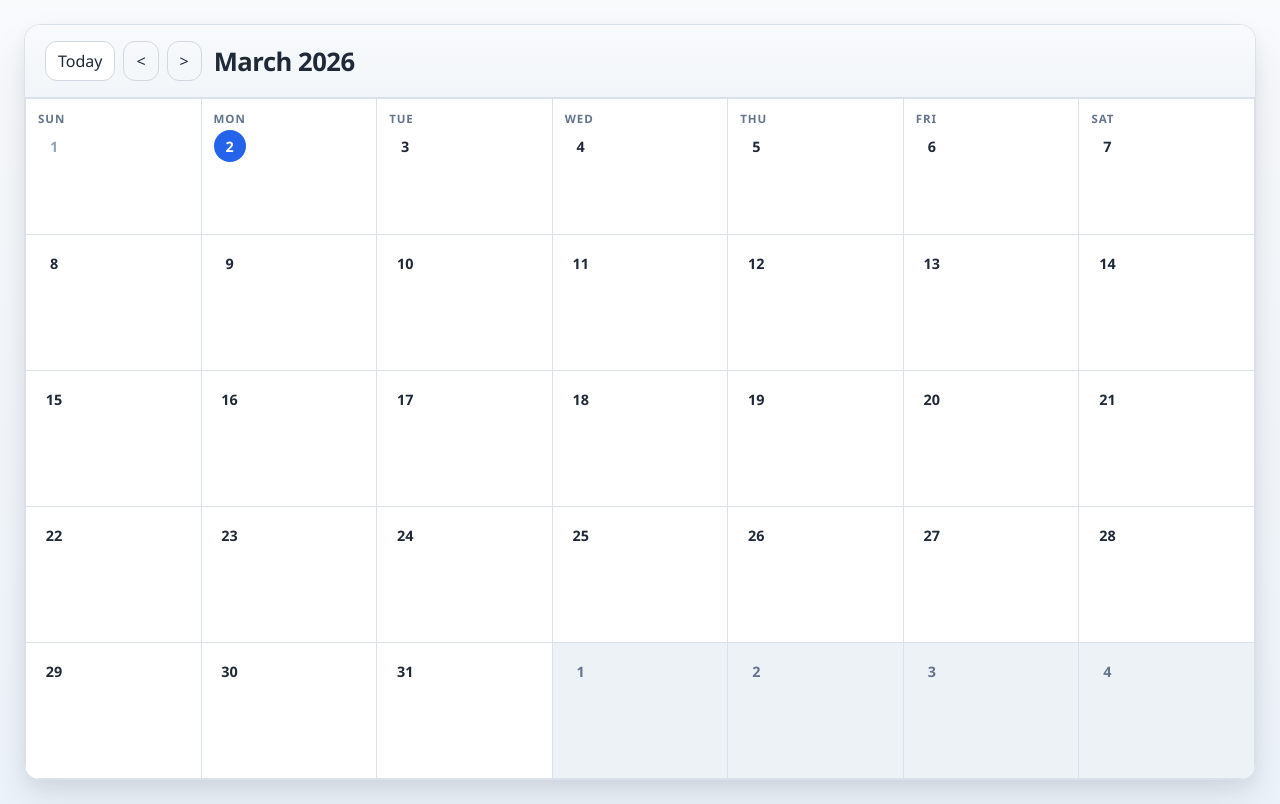
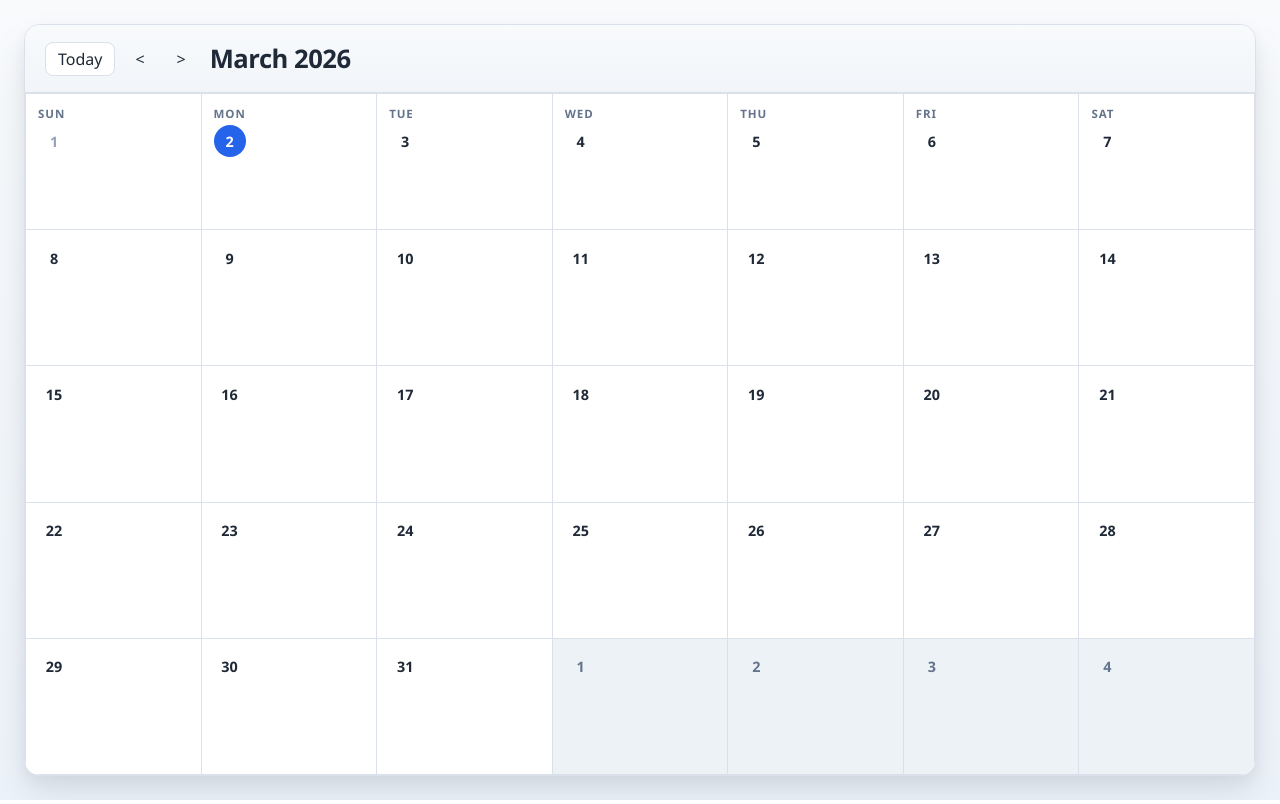
Before and after one commit to Mohaniish2208/Calendar-Final-Project, a React (Vite) app: page / in a window 1280 px wide. Built offline with nearby package versions, Linux system fonts and the light colour scheme.

Commit message:
button border issues fixed

```diff
--- a/src/components/Calendar/Calendar.tsx
+++ b/src/components/Calendar/Calendar.tsx
@@ -127,8 +127,7 @@ function eventAriaLabel(calendarEvent: CalendarEvent, showTimeRange: boolean): s
 }
 
 function getFocusableElements(container: HTMLElement): HTMLElement[] {
-  const focusableSelector =
-    'button:not([disabled]), [href], input:not([disabled]), select:not([disabled]), textarea:not([disabled]), [tabindex]:not([tabindex="-1"])'
+  const focusableSelector = 'button:not([disabled]), [href], input:not([disabled]), select:not([disabled]), textarea:not([disabled]), [tabindex]:not([tabindex="-1"])'
 
   return Array.from(container.querySelectorAll<HTMLElement>(focusableSelector)).filter((element) => !element.hasAttribute("aria-hidden"))
 }
@@ -188,12 +187,7 @@ function useModalFocusTrap(isOpen: boolean, dialogRef: RefObject<HTMLDivElement
   }, [dialogRef, isOpen, onClose])
 }
 
-const EventItem = memo(function EventItem({
-  calendarEvent,
-  onSelect,
-  showTimeRange = false,
-  measureOnly = false,
-}: EventItemProps) {
+const EventItem = memo(function EventItem({ calendarEvent, onSelect, showTimeRange = false, measureOnly = false }: EventItemProps) {
   const isInteractive = !measureOnly && typeof onSelect === "function"
   const timeLabel = calendarEvent.allDay ? "" : showTimeRange ? `${calendarEvent.startTime} - ${calendarEvent.endTime}` : calendarEvent.startTime
   const eventItemClasses = `eventItem ${calendarEvent.allDay ? "eventItem--allDay" : "eventItem--timed"}${measureOnly ? " eventItem--measure" : ""}`
@@ -391,25 +385,14 @@ function ViewMoreModal({ dateKey, dayEvents, isClosing, onEditEvent, onClose }:
         {dayEvents.length === 0 ? (
           <p className="emptyState">No events scheduled.</p>
         ) : (
-          dayEvents.map((calendarEvent) => (
-            <EventItem key={calendarEvent.id} calendarEvent={calendarEvent} onSelect={onEditEvent} showTimeRange />
-          ))
+          dayEvents.map((calendarEvent) => <EventItem key={calendarEvent.id} calendarEvent={calendarEvent} onSelect={onEditEvent} showTimeRange />)
         )}
       </div>
     </ModalFrame>
   )
 }
 
-const DayCell = memo(function DayCell({
-  calendarDay,
-  columnIndex,
-  rowIndex,
-  dayEvents,
-  allowPastEvents,
-  onAddEvent,
-  onEditEvent,
-  onViewMore,
-}: DayCellProps) {
+const DayCell = memo(function DayCell({ calendarDay, columnIndex, rowIndex, dayEvents, allowPastEvents, onAddEvent, onEditEvent, onViewMore }: DayCellProps) {
   const visibleEventsRef = useRef<HTMLDivElement>(null)
   const measureEventsRef = useRef<HTMLDivElement>(null)
   const moreButtonMeasureRef = useRef<HTMLButtonElement>(null)
@@ -419,13 +402,7 @@ const DayCell = memo(function DayCell({
   const isPast = isPastDateKey(calendarDay.dateKey)
   const canCreateEvent = allowPastEvents || !isPast
 
-  const dayCellClasses = [
-    "dayCell",
-    !calendarDay.inMonth ? "dayCell--outside" : "",
-    isPast ? "dayCell--past" : "",
-  ]
-    .filter(Boolean)
-    .join(" ")
+  const dayCellClasses = ["dayCell", !calendarDay.inMonth ? "dayCell--outside" : "", isPast ? "dayCell--past" : ""].filter(Boolean).join(" ")
 
   const measureVisibleEvents = useCallback(() => {
     const visibleEventsElement = visibleEventsRef.current
@@ -567,21 +544,9 @@ const DayCell = memo(function DayCell({
   )
 })
 
-const CalendarGrid = memo(function CalendarGrid({
-  visibleWeeks,
-  eventMap,
-  allowPastEvents,
-  onAddEvent,
-  onEditEvent,
-  onViewMore,
-}: CalendarGridProps) {
+const CalendarGrid = memo(function CalendarGrid({ visibleWeeks, eventMap, allowPastEvents, onAddEvent, onEditEvent, onViewMore }: CalendarGridProps) {
   return (
-    <div
-      className="calendarGrid"
-      role="grid"
-      aria-label="Monthly calendar"
-      style={{ gridTemplateRows: `repeat(${visibleWeeks.length}, minmax(var(--calendar-row-min-height), 1fr))` }}
-    >
+    <div className="calendarGrid" role="grid" aria-label="Monthly calendar" style={{ gridTemplateRows: `repeat(${visibleWeeks.length}, minmax(var(--calendar-row-min-height), 1fr))` }}>
       {visibleWeeks.map((week, rowIndex) =>
         week.map((calendarDay, columnIndex) => (
           <DayCell
@@ -605,7 +570,7 @@ const CalendarHeader = memo(function CalendarHeader({ monthLabel, onGoPrev, onGo
   return (
     <header className="calendarHeader">
       <div className="calendarNav">
-        <button type="button" className="btn" onClick={onGoToday}>
+        <button type="button" className="btn--today" onClick={onGoToday}>
           Today
         </button>
 
@@ -646,7 +611,7 @@ export default function Calendar({ allowPastEvents = true }: CalendarProps) {
   const visibleWeeks = useMemo(() => getMonthMatrix(cursor.year, cursor.monthIndex), [cursor.monthIndex, cursor.year])
   const eventMap = useMemo(() => groupEventsByDate(events), [events])
   const currentMonthLabel = useMemo(() => formatMonthLabel(cursor.year, cursor.monthIndex), [cursor.monthIndex, cursor.year])
-  const viewMoreEvents = useMemo(() => (viewMoreDateKey ? eventMap[viewMoreDateKey] ?? [] : []), [eventMap, viewMoreDateKey])
+  const viewMoreEvents = useMemo(() => (viewMoreDateKey ? (eventMap[viewMoreDateKey] ?? []) : []), [eventMap, viewMoreDateKey])
 
   useEffect(() => {
     return () => {
@@ -845,14 +810,7 @@ export default function Calendar({ allowPastEvents = true }: CalendarProps) {
     <section className="appShell">
       <CalendarHeader monthLabel={currentMonthLabel} onGoPrev={goPrev} onGoToday={goToday} onGoNext={goNext} />
 
-      <CalendarGrid
-        visibleWeeks={visibleWeeks}
-        eventMap={eventMap}
-        allowPastEvents={allowPastEvents}
-        onAddEvent={openCreateModal}
-        onEditEvent={openEditEvent}
-        onViewMore={openViewMore}
-      />
+      <CalendarGrid visibleWeeks={visibleWeeks} eventMap={eventMap} allowPastEvents={allowPastEvents} onAddEvent={openCreateModal} onEditEvent={openEditEvent} onViewMore={openViewMore} />
 
       {viewMoreDateKey && <ViewMoreModal dateKey={viewMoreDateKey} dayEvents={viewMoreEvents} isClosing={isViewMoreClosing} onEditEvent={openEditEvent} onClose={closeViewMore} />}
 
--- a/src/styles/app.css
+++ b/src/styles/app.css
@@ -79,10 +79,23 @@ button {
 }
 
 .btn {
-  min-height: 2.5rem;
-  border: 1px solid var(--btn-border);
+  min-height: 2rem;
+  border: transparent;
   border-radius: var(--radius-2);
   padding: 0 var(--space-3);
+  background: var(--surface-base);
+  cursor: pointer;
+  transition:
+    background-color 160ms ease,
+    border-color 160ms ease,
+    transform 160ms ease,
+    box-shadow 160ms ease;
+}
+
+.btn--today {
+  border: 1px solid var(--border-subtle);
+  border-radius: 0.5rem;
+  padding: 5px var(--space-3);
   background: var(--surface-base);
   cursor: pointer;
   transition:
```
